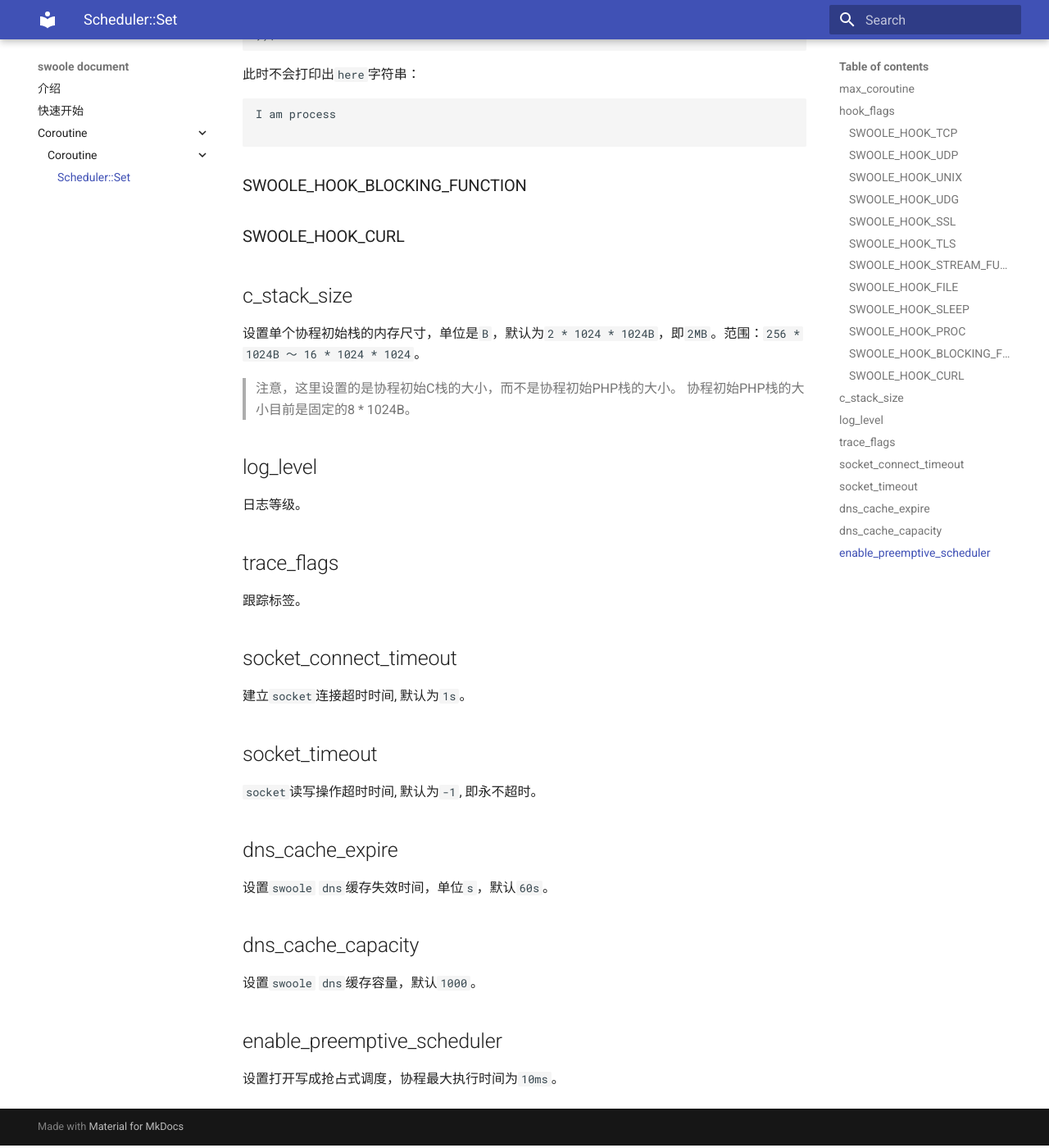
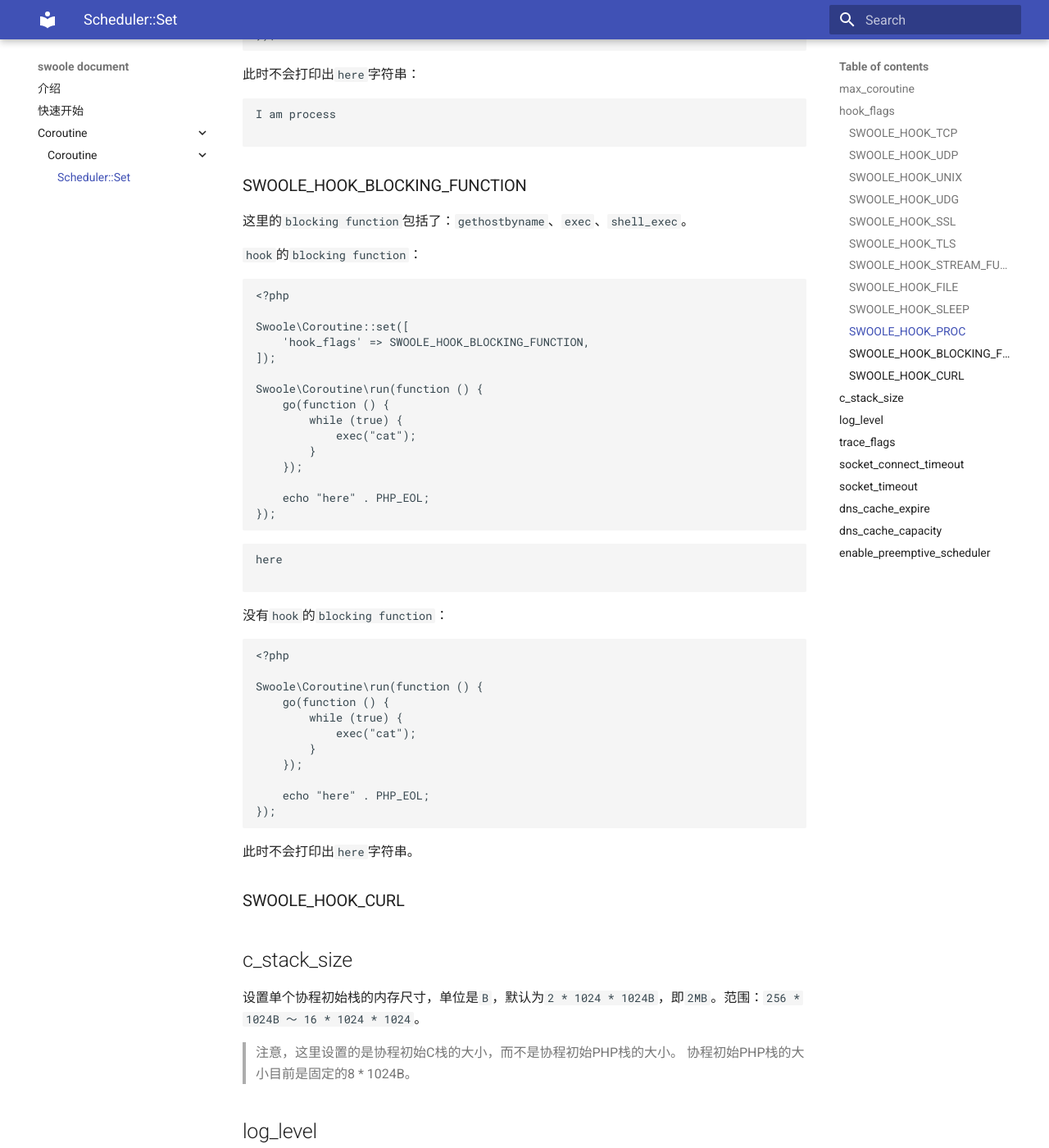
Before and after one commit to swooleo/docs, an MkDocs documentation site: the page built from docs/coroutine/scheduler/set.md, in a window 1280 px wide and 1400 px high, scrolled down 9543 px. Shown: the whole window at 82% size. Built offline with MkDocs 1.6.1 and Material for MkDocs 9.7.7, drawn with Linux system fonts in a browser that asks for light colours.

Commit message:
add SWOOLE_HOOK_BLOCKING_FUNCTION flag

````diff
--- a/docs/coroutine/scheduler/set.md
+++ b/docs/coroutine/scheduler/set.md
@@ -507,6 +507,51 @@ I am process
 
 ### SWOOLE_HOOK_BLOCKING_FUNCTION
 
+这里的`blocking function`包括了：`gethostbyname`、`exec`、`shell_exec`。
+
+`hook`的`blocking function`：
+
+```php
+<?php
+
+Swoole\Coroutine::set([
+    'hook_flags' => SWOOLE_HOOK_BLOCKING_FUNCTION,
+]);
+
+Swoole\Coroutine\run(function () {
+    go(function () {
+        while (true) {
+            exec("cat");
+        }
+    });
+
+    echo "here" . PHP_EOL;
+});
+```
+
+```shell
+here
+
+```
+
+没有`hook`的`blocking function`：
+
+```php
+<?php
+
+Swoole\Coroutine\run(function () {
+    go(function () {
+        while (true) {
+            exec("cat");
+        }
+    });
+
+    echo "here" . PHP_EOL;
+});
+```
+
+此时不会打印出`here`字符串。
+
 ### SWOOLE_HOOK_CURL
 
 ## c_stack_size
````
